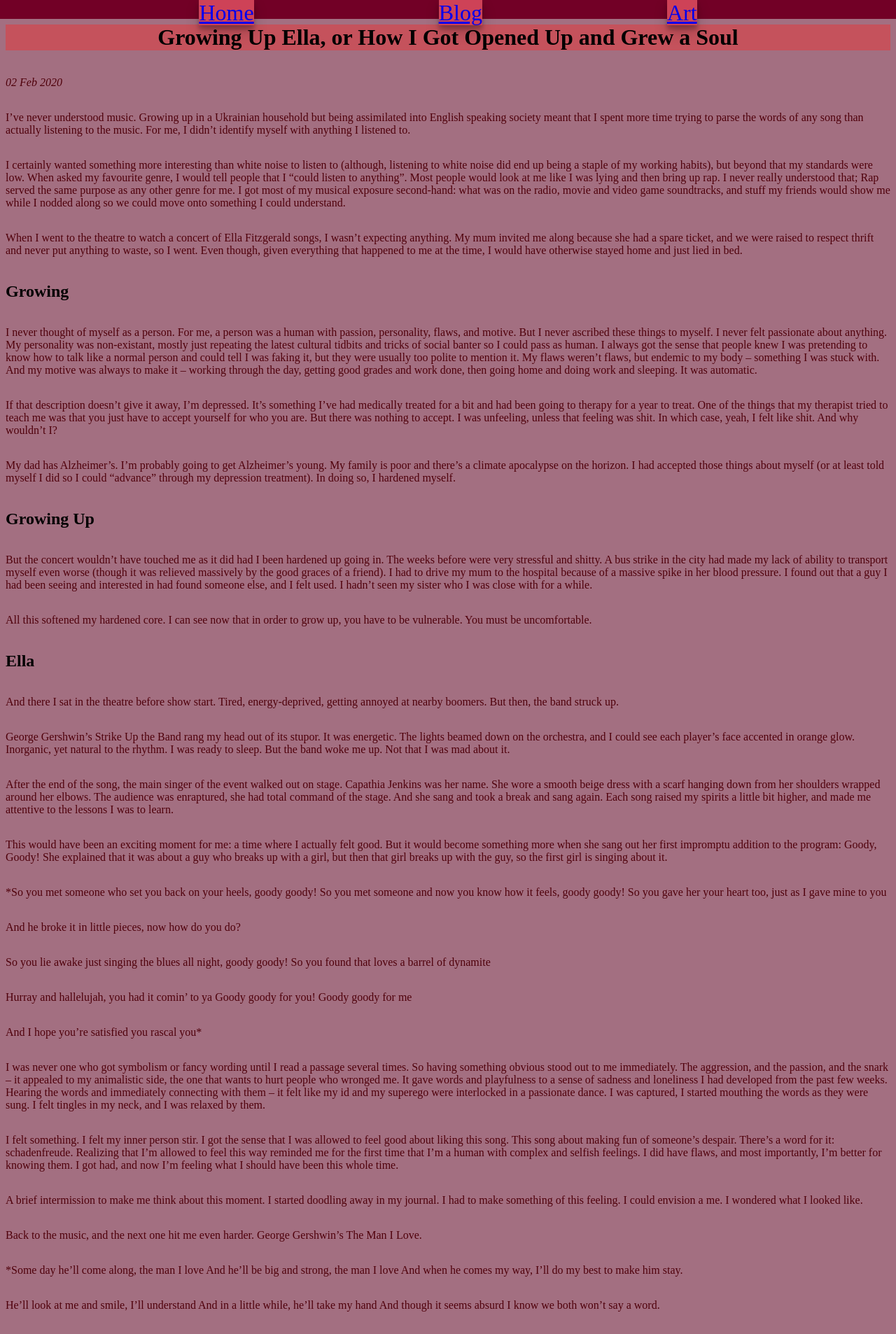
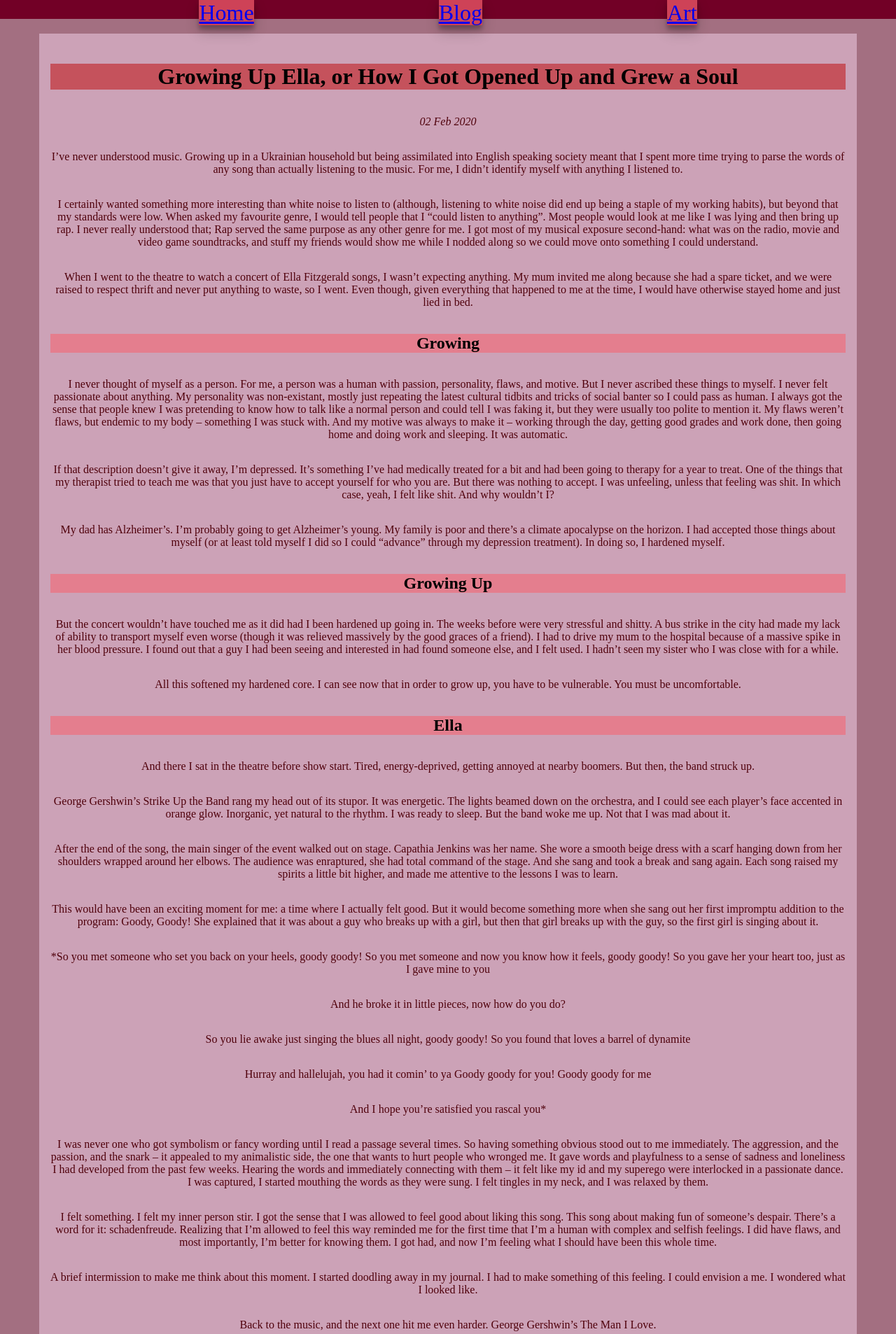
Before and after one commit to malleyeno/malleyeno.github.io, a Jekyll site: the page built from _posts/2020-02-02-Growing_Up_Ella.md, in a window 1280 px wide. Shown: the top 1906 px of the page at 70% size. Built offline with Jekyll 4.4.1, drawn with Linux system fonts in a browser that asks for light colours; nearby versions of some CDN libraries; comment, search, counter and statistics services are not loaded.

Commit message:
Changed post format, upload vrm clothing article

```diff
--- a/_layouts/post.html
+++ b/_layouts/post.html
@@ -1,6 +1,7 @@
 ---
 layout: default
 ---
+<link rel="stylesheet" href="/assets/css/PostComp.css">
 <h1>{{ page.title }}</h1>
 <p>
     <em>{{page.date | date_to_string}}</em>
--- /dev/null
+++ b/_sass/post.scss
@@ -0,0 +1,30 @@
+@import "main";
+
+// Blog Post Styling
+ul {
+    // display: inline-block;
+    list-style-position:inside;
+    overflow: hidden;
+}
+li {
+    list-style-type: circle ;
+    // display: inline-block;
+}
+
+h2 {
+    background-color: $elementAccentCol;
+    text-align: center;
+    display: inline-block;
+    // width: max-content;
+}
+
+h2:hover {
+    background-color: $activeElementCol;
+}
+
+#container {
+    background-color: $elementSecondCol;
+    margin: 3em;
+    padding: 1em;
+    text-align: center;
+}
--- /dev/null
+++ b/assets/css/PostComp.scss
@@ -0,0 +1,3 @@
+---
+---
+@import "post";
```
Also changed, not shown: _posts/2023-11-05-Clothing_and_VRM_in_Blender_and_VNyan.md (renamed from _drafts/2023-11-05-Clothing_and_VRM_in_Blender_and_VNyan.md, +8 -2 lines).
